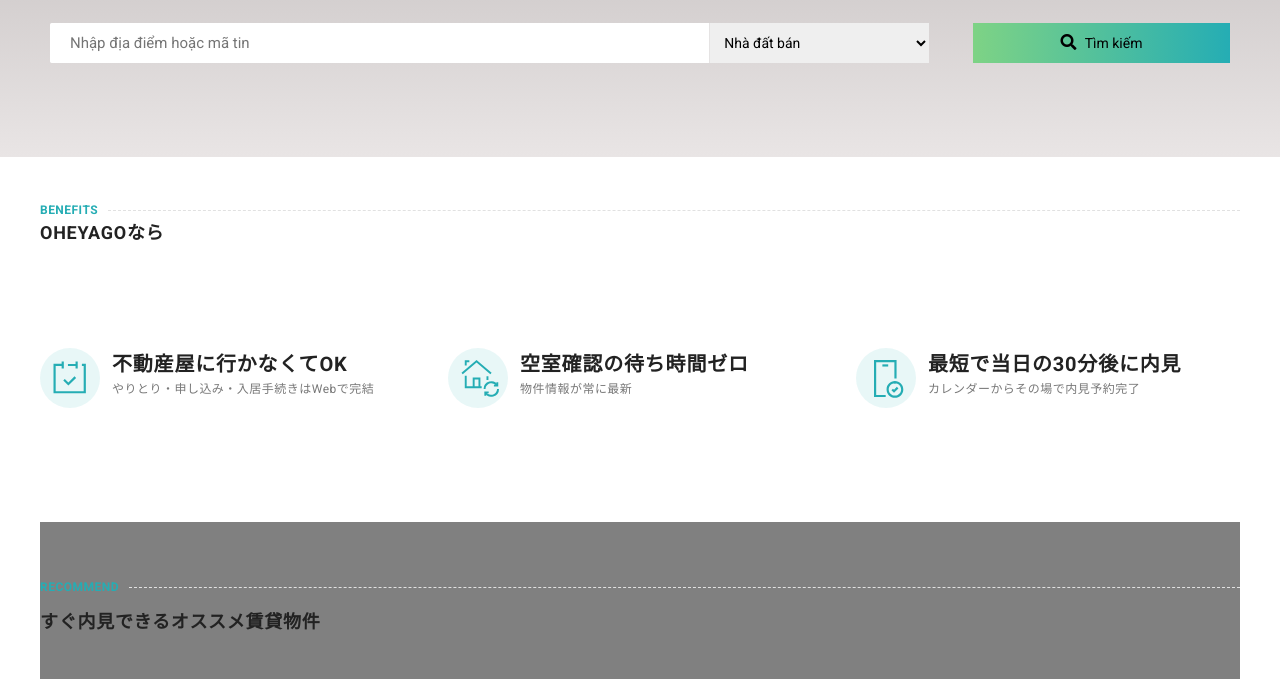
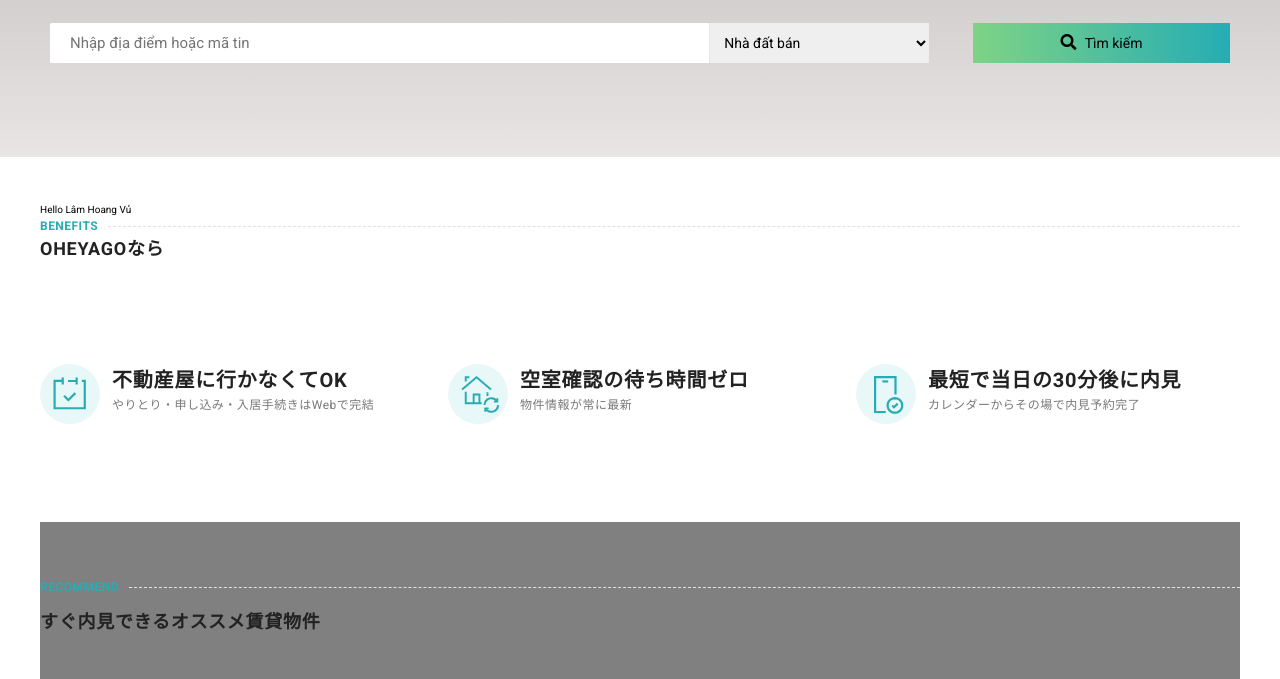
Before and after one commit to PhamTrPhuong/responsive, a plain HTML site: page index.html in a window 1280 px wide. Shown: the part 63-742 px from the top of the page. Drawn offline with Linux system fonts and the light colour scheme.

Commit message:
push code 1

```diff
--- a/index.html
+++ b/index.html
@@ -124,6 +124,7 @@
 					<div class="row">
 						<div class="col l-12 m-12 c-12">
 							<div class="heading-with-subtitle">
+								<p>Hello Lâm Hoang Vủ</p>
 								<p class="subtilte-t1">BENEFITS</p>
 								<h2 class="tilte-t2">OHEYAGOなら</h2>
 							</div>
```
Also changed, not shown: 1 other file.
